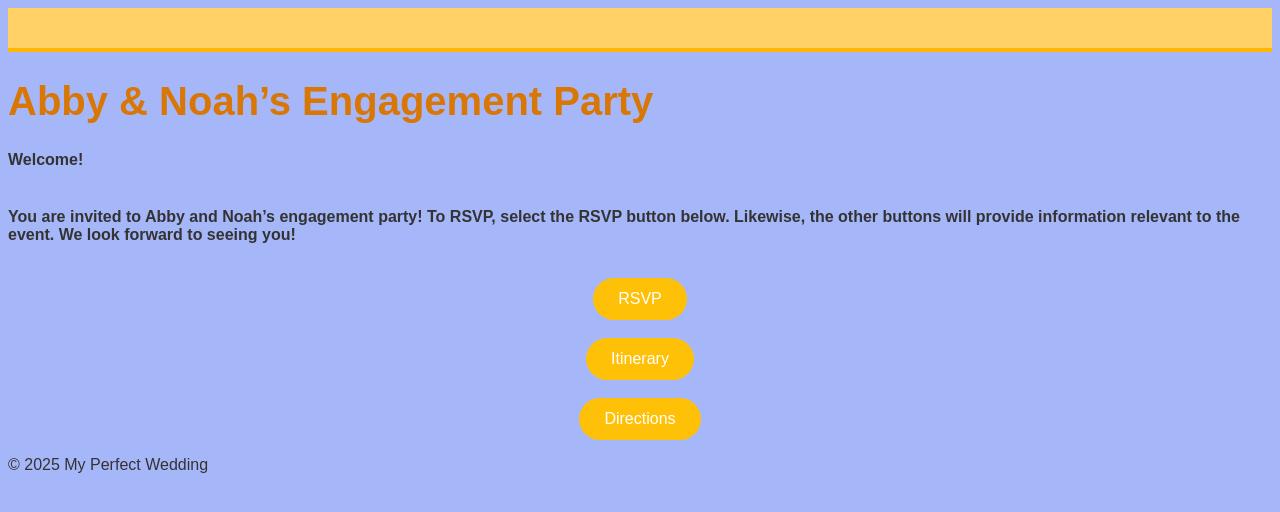
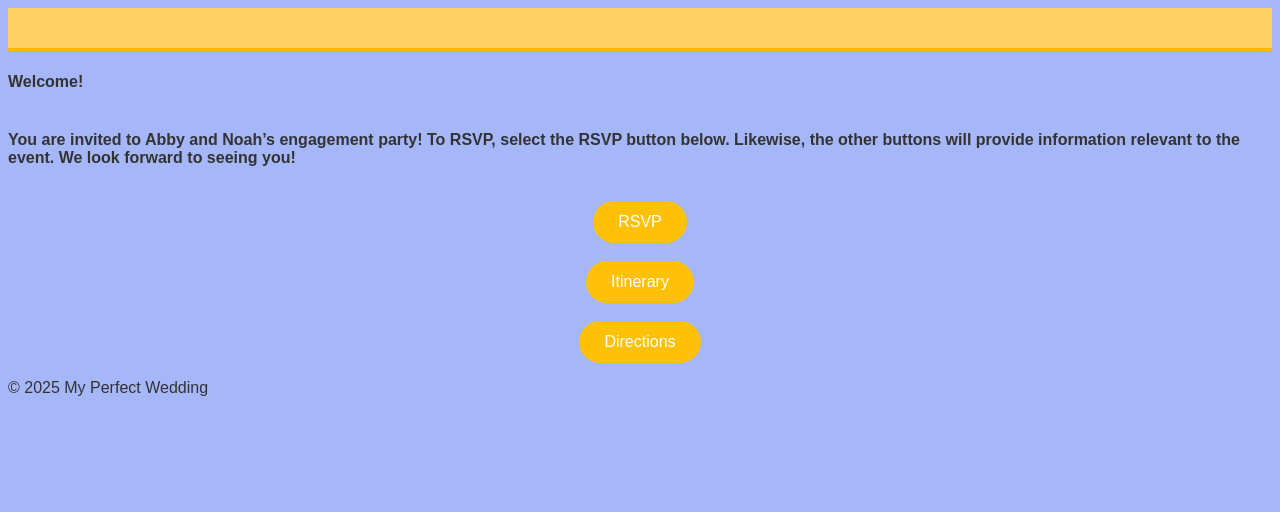
Before and after one commit to GitHerDone17/MyPerfectWedding, a Jekyll site: the page built from index.md, in a window 1280 px wide. Shown: the top 512 px of the page. Built offline with Jekyll 4.4.1, drawn with Linux system fonts in a browser that asks for light colours; our own code applies the rules of GitHub Pages for plain Markdown files.

Commit message:
Update index.md

```diff
--- a/index.md
+++ b/index.md
@@ -1,5 +1,3 @@
-# Abby & Noah's Engagement Party
-
 #### **Welcome!**
 <br>
 **You are invited to Abby and Noah's engagement party! To RSVP, select the RSVP button below. Likewise, the other buttons will provide information relevant to the event. We look forward to seeing you!**
```
